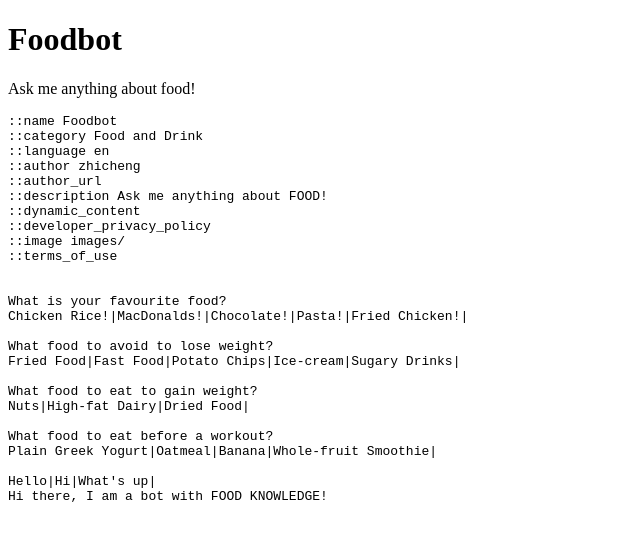
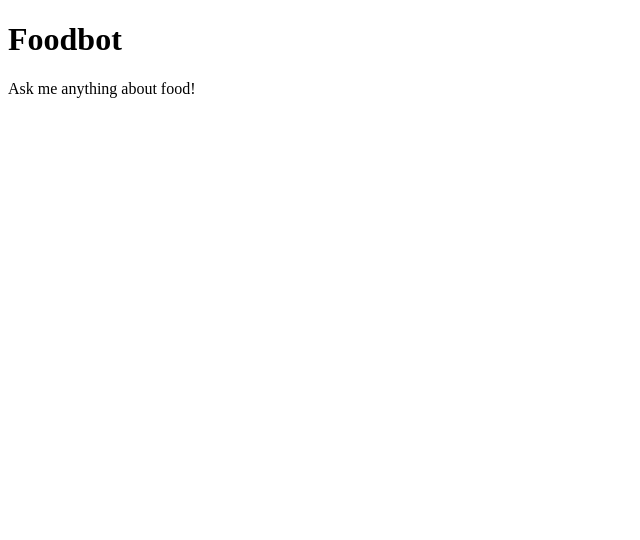
Before and after one commit to zhicheng11/FOODBOT, a plain HTML site: page index.html in a window 1280 px wide. Shown: the whole page, without its empty margins (0-640 px from the left). Drawn offline with Linux system fonts and the light colour scheme.

Commit message:
Update index.html

```diff
--- a/index.html
+++ b/index.html
@@ -9,32 +9,7 @@
 <body>
     <h1>Foodbot</h1>
     <p>Ask me anything about food!</p>
-    <pre>::name Foodbot
-::category Food and Drink
-::language en
-::author zhicheng
-::author_url <author_url>
-::description Ask me anything about FOOD!
-::dynamic_content <Yes/No>
-::developer_privacy_policy <link>
-::image images/<image_name>
-::terms_of_use <link>
-
-
-What is your favourite food?
-Chicken Rice!|MacDonalds!|Chocolate!|Pasta!|Fried Chicken!|
-
-What food to avoid to lose weight?
-Fried Food|Fast Food|Potato Chips|Ice-cream|Sugary Drinks|
-
-What food to eat to gain weight?
-Nuts|High-fat Dairy|Dried Food|
-
-What food to eat before a workout?
-Plain Greek Yogurt|Oatmeal|Banana|Whole-fruit Smoothie|
-
-Hello|Hi|What's up|
-Hi there, I am a bot with FOOD KNOWLEDGE!</pre>
+    <pre></pre>
     <script type='text/javascript' id='susi-bot-script' data-userid='5aa58de6a4ad9b17e5f124fc5ba28e0f' data-group='Food and Drink' data-language='en' data-skill='Foodbot' src='https://skills.susi.ai/susi-chatbot.js'></script>
 
 </body>
```
